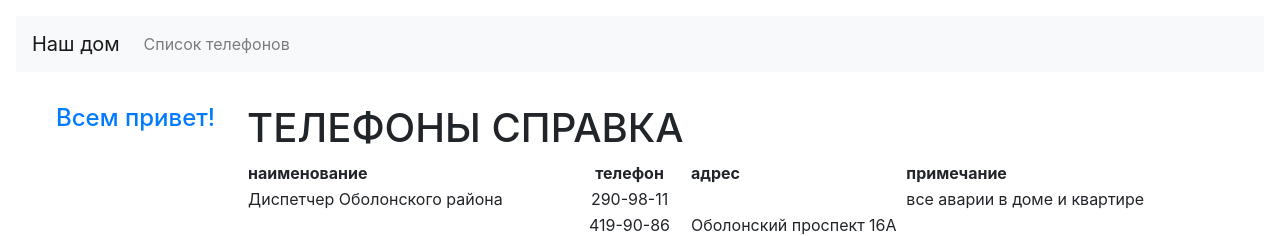
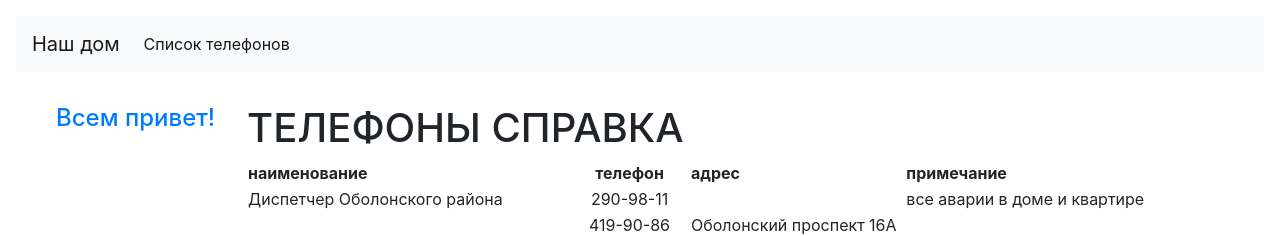
Before and after one commit to heroes-kiev/16b, a Jekyll site: the page built from phones.md, in a window 1280 px wide. Shown: the top 236 px of the page. Built offline with Jekyll 4.4.1, drawn with Linux system fonts in a browser that asks for light colours.

Commit message:
fix navbar

```diff
--- a/_layouts/default.html
+++ b/_layouts/default.html
@@ -23,7 +23,11 @@
             <div class="navbar-nav">
               {% for link in site.pages %}
                 {% unless link.exclude %}
-                  <a class="nav-item nav-link {{link.url == page.url ? 'active' : ''}}" href="{{page.url}}">{{page.title}}</a>
+                  {% if page.url == link.url %}
+                    <a class="nav-item nav-link active" href="{{page.url}}">{{page.title}}</a>
+                  {% else %}
+                    <a class="nav-item nav-link" href="{{page.url}}">{{page.title}}</a>
+                  {% endif %}
                 {% endunless %}
               {% endfor %}
             </div>
@@ -52,6 +56,7 @@
     </div>
 
     <script src="https://code.jquery.com/jquery-3.3.1.slim.min.js" integrity="sha384-q8i/X+965DzO0rT7abK41JStQIAqVgRVzpbzo5smXKp4YfRvH+8abtTE1Pi6jizo" crossorigin="anonymous"></script>
+    <script src="https://cdnjs.cloudflare.com/ajax/libs/popper.js/1.14.3/umd/popper.min.js" integrity="sha384-ZMP7rVo3mIykV+2+9J3UJ46jBk0WLaUAdn689aCwoqbBJiSnjAK/l8WvCWPIPm49" crossorigin="anonymous"></script>
     <script src="https://stackpath.bootstrapcdn.com/bootstrap/4.1.3/js/bootstrap.min.js" integrity="sha384-ChfqqxuZUCnJSK3+MXmPNIyE6ZbWh2IMqE241rYiqJxyMiZ6OW/JmZQ5stwEULTy" crossorigin="anonymous"></script>
 
     <!-- Global site tag (gtag.js) - Google Analytics -->
```
